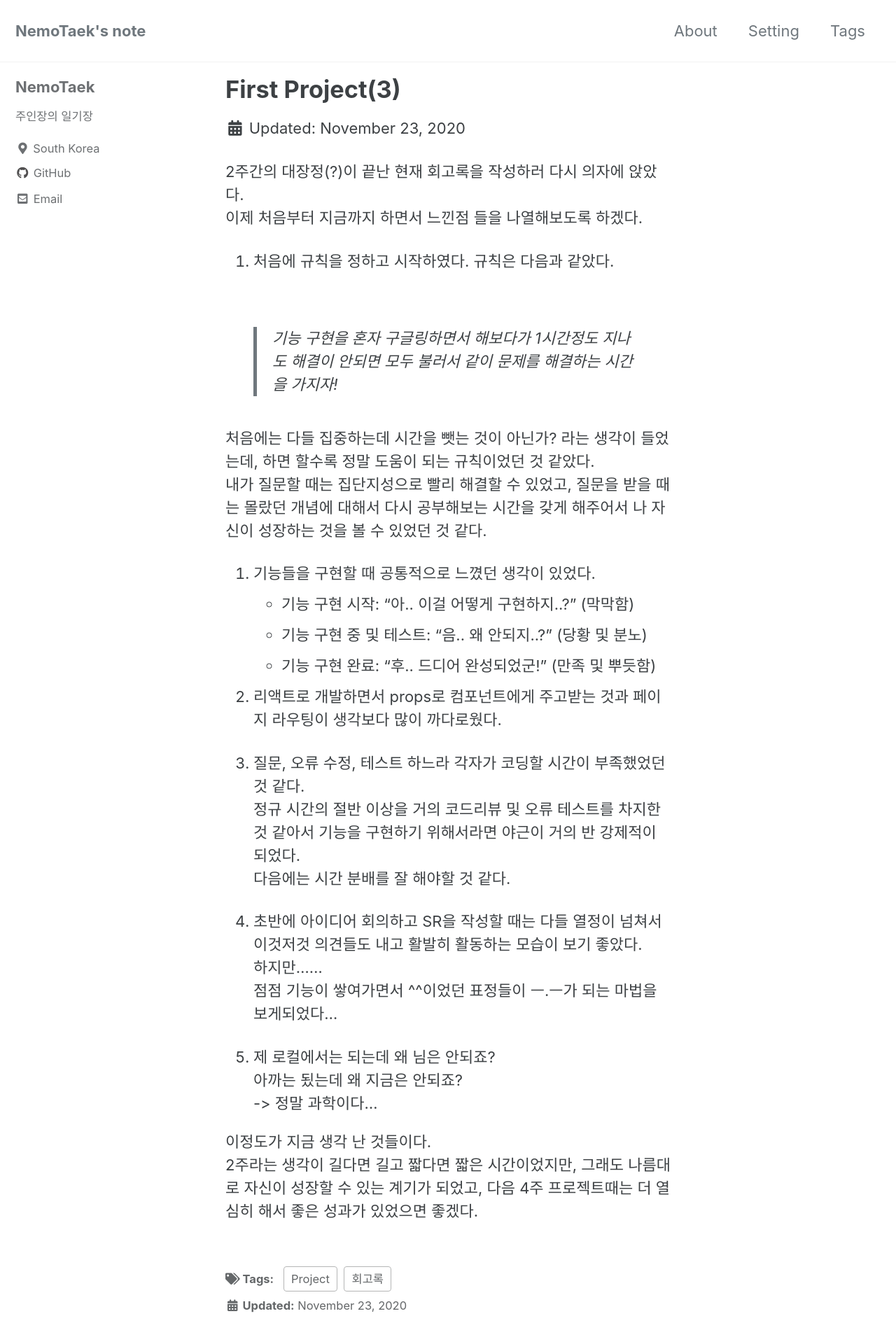
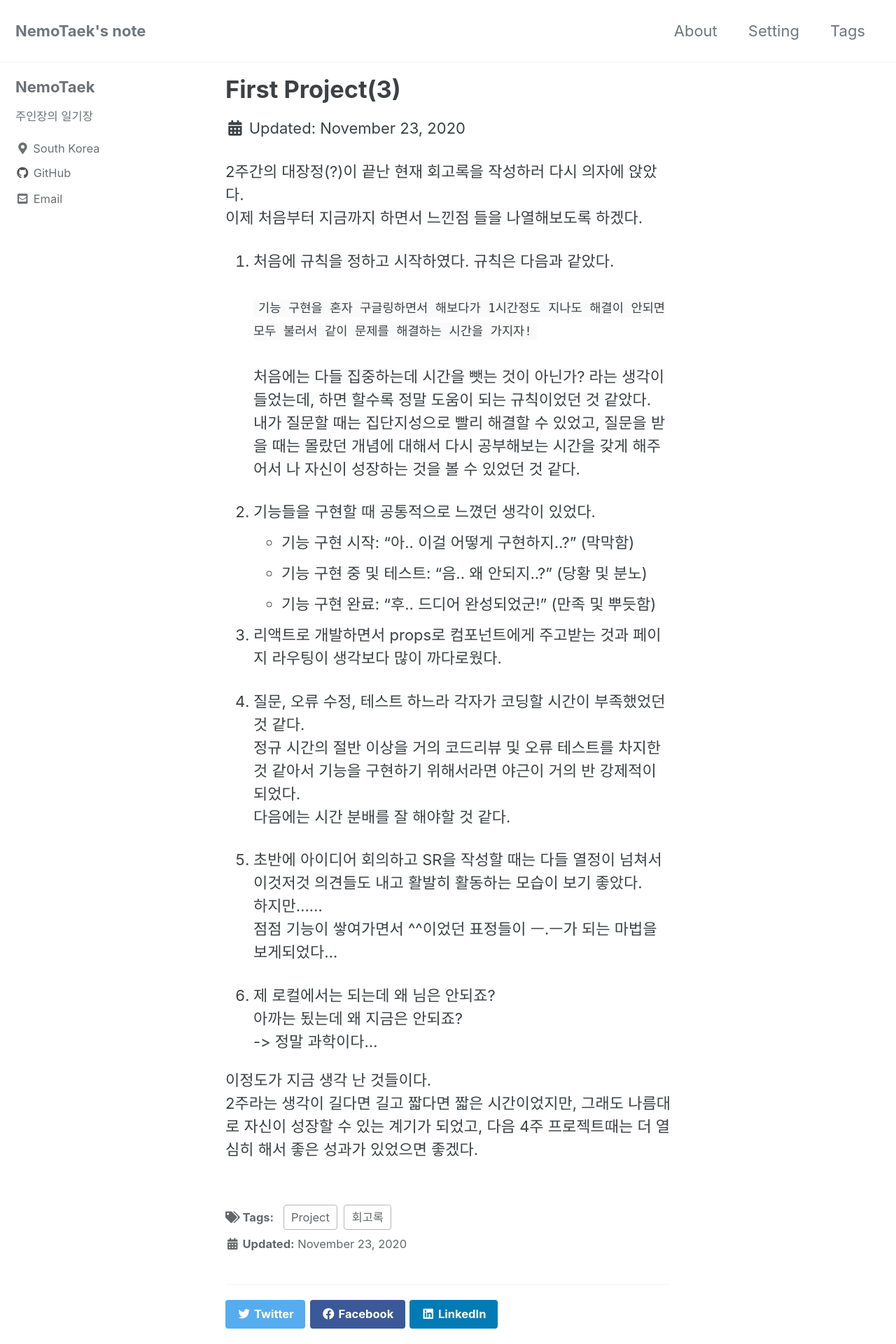
Before and after one commit to NemoTaek/NemoNote, a Jekyll site: the page built from _posts/2020-11-23-FirstProject-3.md, in a window 1280 px wide. Shown: the top 1920 px of the page at 70% size. Built offline with Jekyll 4.4.1, drawn with Linux system fonts in a browser that asks for light colours; cached includes are drawn as plain includes; a script bundle is joined from its source files by our own code; comment, search, counter and statistics services are not loaded.

Commit message:
firstproject3 수정

```diff
--- a/_posts/2020-11-23-FirstProject-3.md
+++ b/_posts/2020-11-23-FirstProject-3.md
@@ -10,8 +10,8 @@ tags:
 
 1. 처음에 규칙을 정하고 시작하였다. 규칙은 다음과 같았다.
 <br>
-  > 기능 구현을 혼자 구글링하면서 해보다가 1시간정도 지나도 해결이 안되면 모두 불러서 같이 문제를 해결하는 시간을 가지자!
-
+  `기능 구현을 혼자 구글링하면서 해보다가 1시간정도 지나도 해결이 안되면 모두 불러서 같이 문제를 해결하는 시간을 가지자!`
+  <br>
   처음에는 다들 집중하는데 시간을 뺏는 것이 아닌가? 라는 생각이 들었는데, 하면 할수록 정말 도움이 되는 규칙이었던 것 같았다.
   내가 질문할 때는 집단지성으로 빨리 해결할 수 있었고, 질문을 받을 때는 몰랐던 개념에 대해서 다시 공부해보는 시간을 갖게 해주어서 나 자신이 성장하는 것을 볼 수 있었던 것 같다.
 
```
